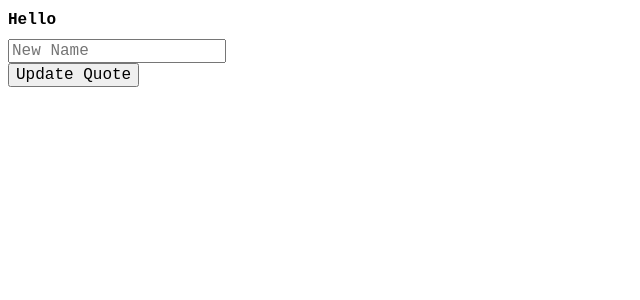
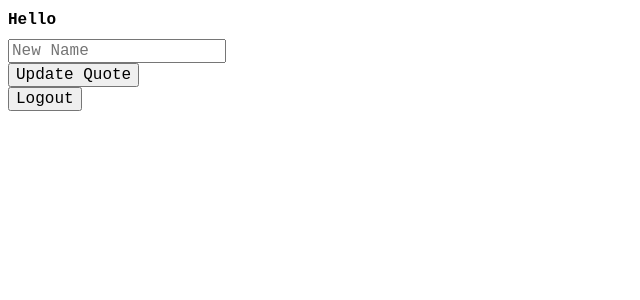
Before and after one commit to alvxck/authentication-system, a React (Create React App) app in the folder client/: page /home in a window 1280 px wide. Shown: the top 300 px of the page, without its empty margins (0-640 px from the left). Built offline with nearby package versions, Linux system fonts and the light colour scheme; no server answers; sample sign-in values are in the browser's storage.

Commit message:
feat: add logout button to home

```diff
--- a/client/src/components/Home.js
+++ b/client/src/components/Home.js
@@ -14,6 +14,7 @@ function Home() {
             verifyUser()
         } else {
             localStorage.removeItem('token')
+            alert('invalid token')
             navigate('/register')
         }
     })
@@ -61,6 +62,11 @@ function Home() {
         }
     }
 
+    function logout() {
+        localStorage.removeItem('token')
+        navigate('/login')
+    }
+
 
     return (
         <div className='overlay'>
@@ -79,6 +85,11 @@ function Home() {
                         value='Update Quote'
                     />
                 </form>
+                <input
+                    type='button'
+                    value='Logout'
+                    onClick={logout}
+                />
             </div>
         </div>
     )
```
